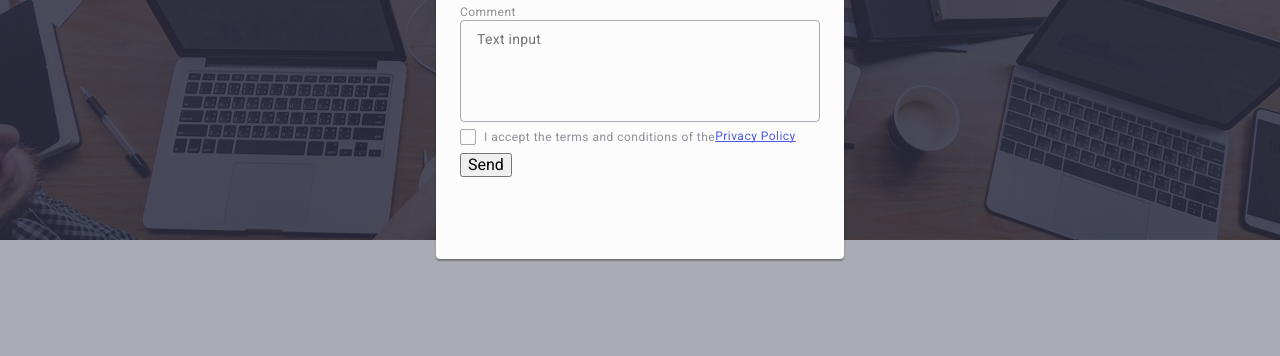
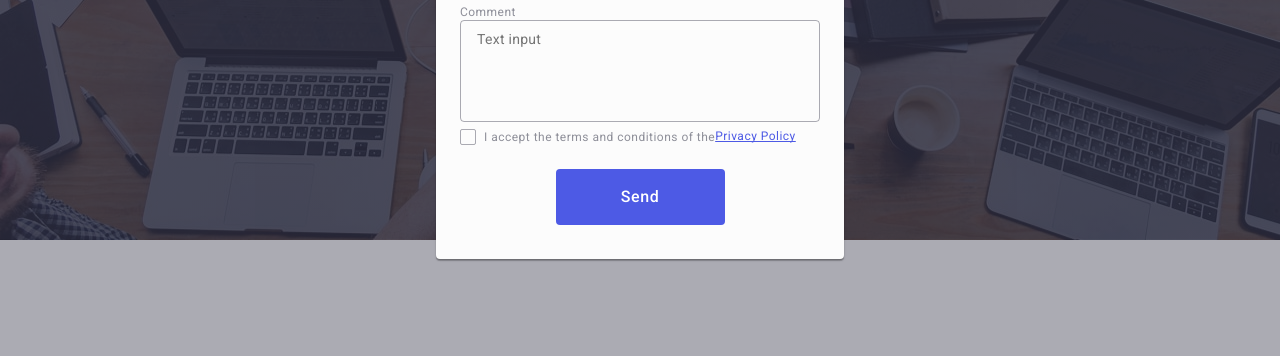
Before and after one commit to TonyaShelyakova41/goit-markup-hw-05, a plain HTML site: page index.html in a window 1280 px wide. Shown: the part 433-789 px from the top of the page. Drawn offline with nearby package versions, Linux system fonts and the light colour scheme.

Commit message:
stylesbtnsend

```diff
--- a/css/styles.css
+++ b/css/styles.css
@@ -698,3 +698,26 @@ a {
   transition: border-color 0.3s ease-in-out, background-color 0.3s ease-in-out,
     fill 0.3s ease-in-out;
 }
+
+.modal-button {
+  display: block;
+  margin: 0 auto;
+  min-width: 169px;
+  height: 56px;
+  background-color: #4d5ae5;
+  border: none;
+  border-radius: 4px;
+  font-weight: 500;
+  font-size: 16px;
+  line-height: 1.5;
+  letter-spacing: 0.04em;
+  color: #ffffff;
+  margin-top: 24px;
+  padding: 16px 32px;
+  transition: background-color 250ms cubic-bezier(0.4, 0, 0.2, 1);
+}
+
+.modal-button:hover,
+.modal-button:focus {
+  background-color: #404bbf;
+}
```
